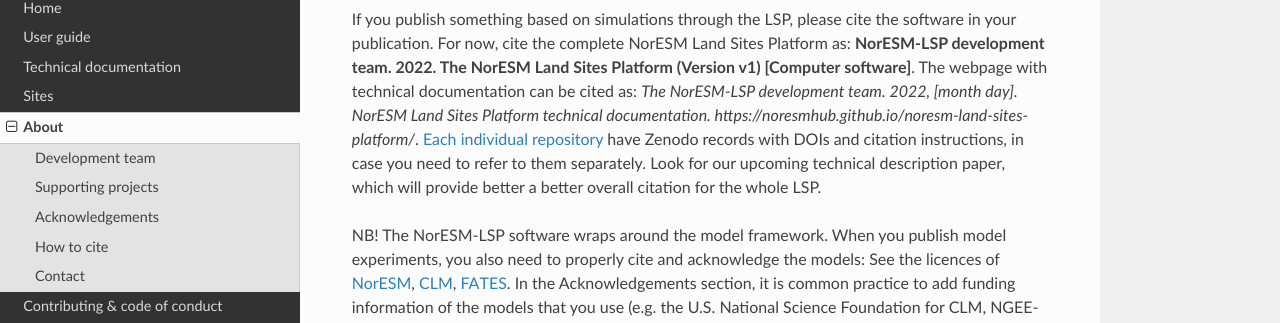
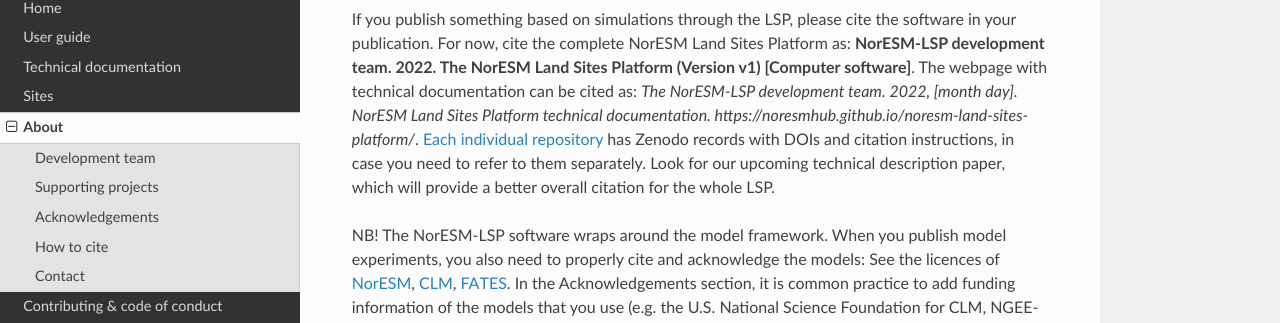
Before and after one commit to NorESMhub/noresm-land-sites-platform, an MkDocs documentation site: the page built from docs/about.md, in a window 1280 px wide and 900 px high, scrolled down 1954 px. Shown: the part 128-451 px from the top of the window. Built offline with MkDocs 1.6.1, drawn with Linux system fonts in a browser that asks for light colours; nearby versions of some CDN libraries.

Commit message:
Update about.md
fix typos

```diff
--- a/docs/about.md
+++ b/docs/about.md
@@ -52,8 +52,8 @@ The NorESM-LSP has evolved over several years from the needs and visions of a la
 The NorESM-LSP software wraps around the NorESM-CLM-FATES model framework. The Norwegian Earth System Model is developed by a [consortium](https://www.noresm.org/consortium/), and is closely related to the Community Earth System Model (CESM). The CESM and Community Land Model (CLM) are supported primarily by the U.S. National Science Foundation. The FATES model is supported primarily by the U.S. Department of Energy’s Next Generation Ecosystem Experiment - Tropics (NGEE-T) project.
 
 ## How to cite
-If you publish something based on simulations through the LSP, please cite the software in your publication. For now, cite the complete NorESM Land Sites Platform as: **NorESM-LSP development team. 2022. The NorESM Land Sites Platform (Version v1) [Computer software]**. The webpage with technical documentation can be cited as: *The NorESM-LSP development team. 2022, [month day]. NorESM Land Sites Platform technical documentation. https://noresmhub.github.io/noresm-land-sites-platform/*. [Each individual repository](https://noresmhub.github.io/noresm-land-sites-platform/documentation/#links-to-noresm-lsp-github-repositories) have Zenodo records with DOIs and citation instructions, in case you need to refer to them separately.
-Look for our upcoming technical description paper, which will provide better a better overall citation for the whole LSP.
+If you publish something based on simulations through the LSP, please cite the software in your publication. For now, cite the complete NorESM Land Sites Platform as: **NorESM-LSP development team. 2022. The NorESM Land Sites Platform (Version v1) [Computer software]**. The webpage with technical documentation can be cited as: *The NorESM-LSP development team. 2022, [month day]. NorESM Land Sites Platform technical documentation. https://noresmhub.github.io/noresm-land-sites-platform/*. [Each individual repository](https://noresmhub.github.io/noresm-land-sites-platform/documentation/#links-to-noresm-lsp-github-repositories) has Zenodo records with DOIs and citation instructions, in case you need to refer to them separately.
+Look for our upcoming technical description paper, which will provide a better overall citation for the whole LSP.
 
 NB! The NorESM-LSP software wraps around the model framework. When you publish model experiments, you also need to properly cite and acknowledge the models: See the licences of [NorESM](https://github.com/NorESMhub/NorESM/blob/master/LICENSE.txt), [CLM](https://github.com/ESCOMP/CTSM/blob/master/LICENSE), [FATES](https://github.com/NGEET/fates/blob/master/LICENSE.txt). In the Acknowledgements section, it is common practice to add funding information of the models that you use (e.g. the U.S. National Science Foundation for CLM, NGEE-Tropics for FATES). The main publications for each model should also be cited in the main text.
 
```
